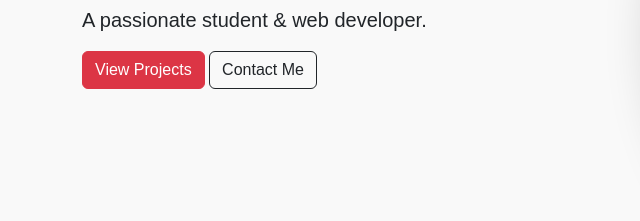
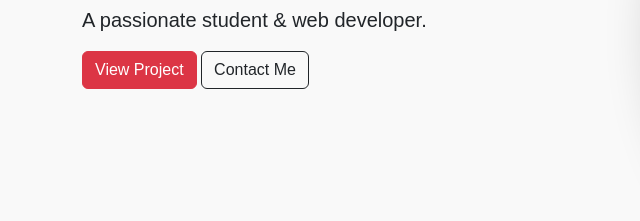
Before and after one commit to Ch-SaifUllah-Sundhu/Portfolio-Website, a plain HTML site: page Index.html in a window 1280 px wide. Shown: the part 393-614 px from the top of the page, 0-640 px from the left. Drawn offline with nearby package versions, Linux system fonts and the light colour scheme.

Commit message:
Change a spellling

```diff
--- a/Index.html
+++ b/Index.html
@@ -39,7 +39,7 @@
                     <h1 class="fw-bold">Hello, I'm <span class="text-danger">Saif Ullah</span></h1>
                     <p class="lead">A passionate student & web developer.</p>
                     <div class="hero-buttons">
-                        <a href="#projects" class="btn btn-danger">View Projects</a>
+                        <a href="#projects" class="btn btn-danger">View Project</a>
                         <a href="#contact" class="btn btn-outline-dark">Contact Me</a>
                     </div>
                 </div>
```
